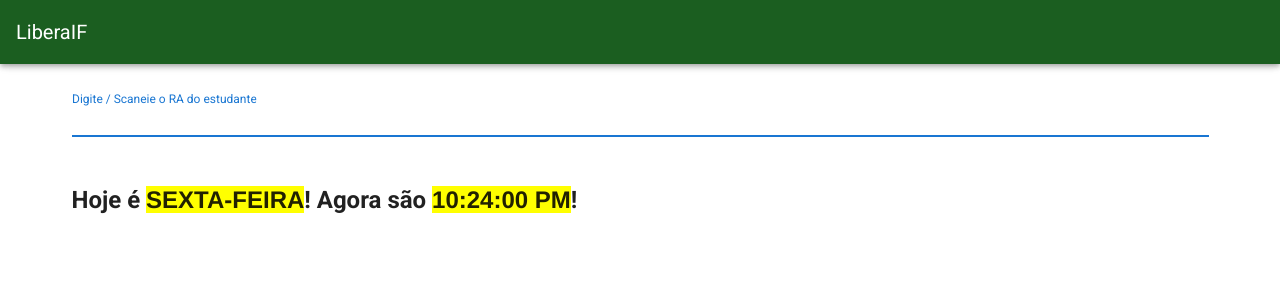
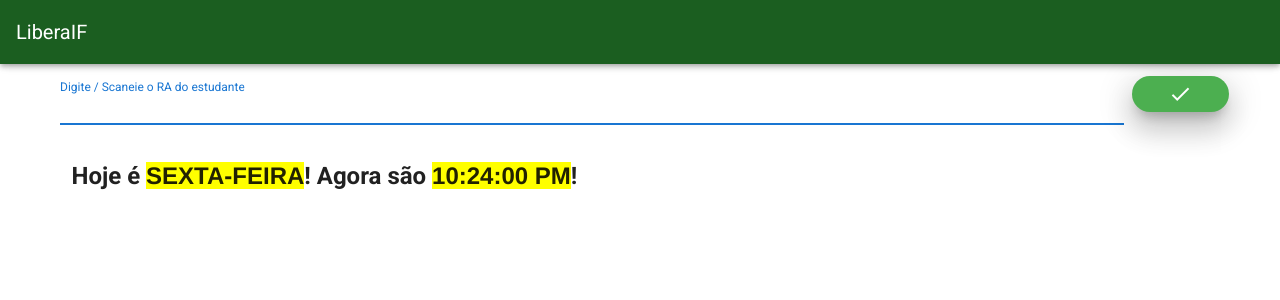
Before and after one commit to Braiani/liberacao, a Vue app: page /#/ in a window 1280 px wide. Shown: the top 300 px of the page. Built offline with nearby package versions, Linux system fonts and the light colour scheme; what vue-sweetalert2, vuejs-loading-plugin would draw is missing.

Commit message:
New implementations on visual and functionality

```diff
--- a/src/main.js
+++ b/src/main.js
@@ -10,8 +10,9 @@ import VueSwal from 'vue-sweetalert2';
 Vue.config.productionTip = false;
 
 Vue.use(VueLoading, {
-  dark: false,
+  dark: true,
   text: 'Carregando', // default 'Loading'
+  background: 'rgba(191, 255, 199,0.5)',
 });
 
 Vue.use(VueSwal);
--- a/src/views/Home.vue
+++ b/src/views/Home.vue
@@ -2,12 +2,27 @@
     <v-app>
         <v-container>
             <v-form @submit.prevent="submitForm">
+                <v-layout row wrap>
+                    <v-flex xs11>
                         <v-text-field
                                 v-model="ra"
                                 label="Digite / Scaneie o RA do estudante"
                                 required
                                 autofocus
                         ></v-text-field>
+                    </v-flex>
+                    <v-flex xs1>
+                        <v-btn
+                                class="mx-2"
+                                color="green"
+                                elevation="18"
+                                block
+                                rounded
+                                dark
+                                type="submit"
+                        ><v-icon>mdi-check</v-icon></v-btn>
+                    </v-flex>
+                </v-layout>
             </v-form>
         </v-container>
         <v-container fluid>
```
Lines whose indentation alone changed are shown as unchanged.
